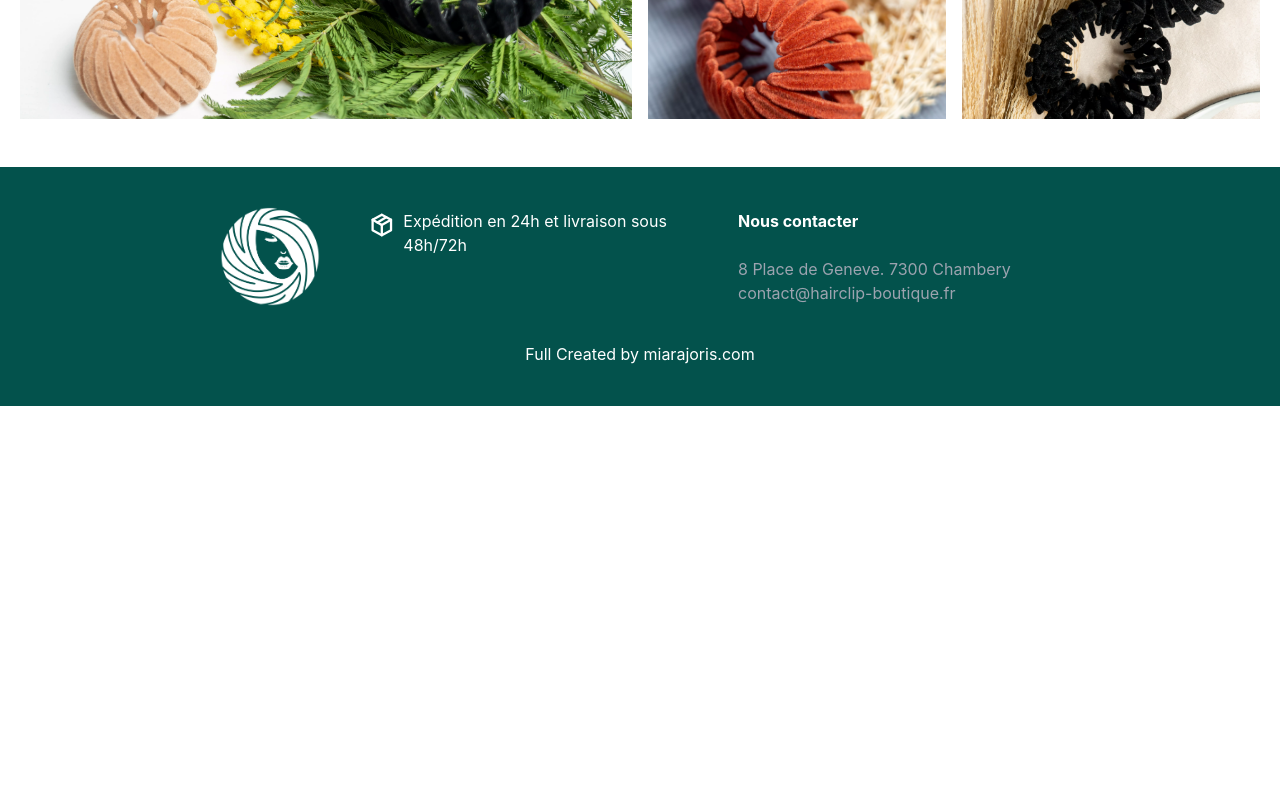
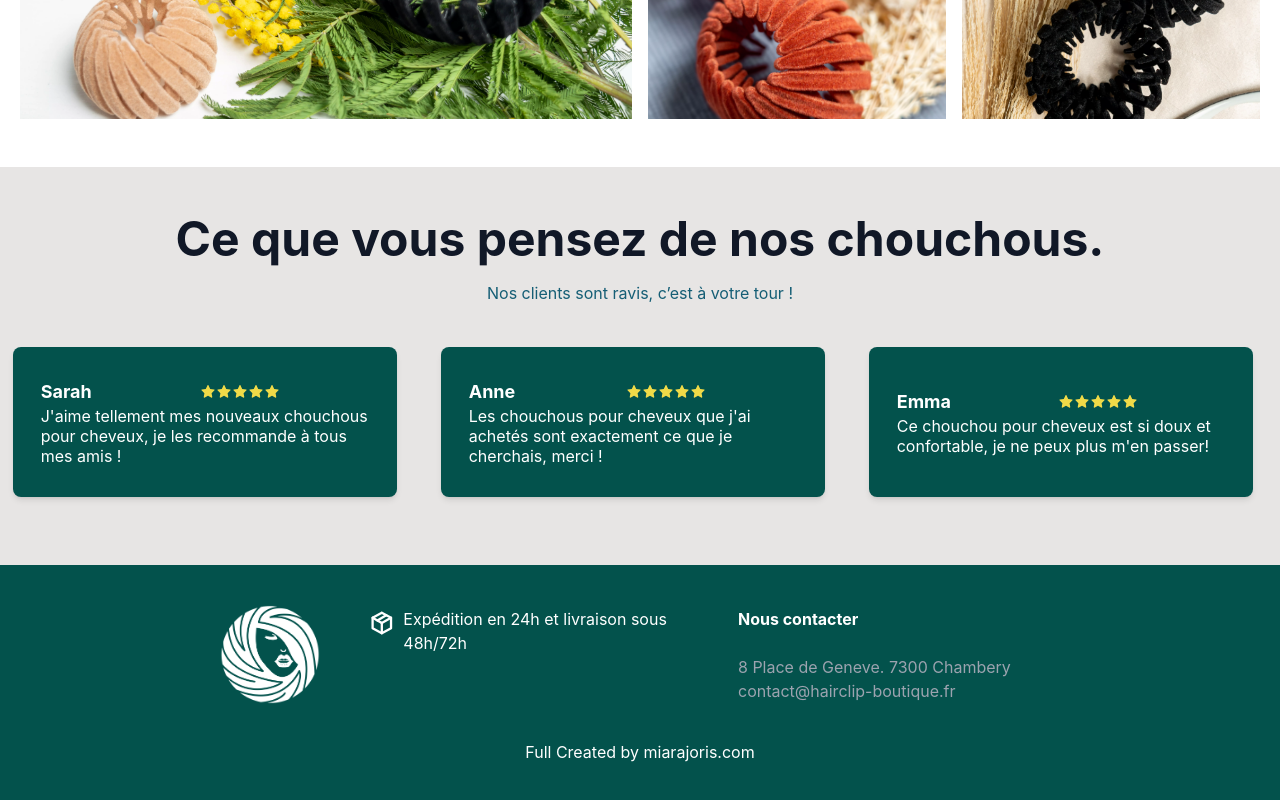
Before and after one commit to ace34TT/hairclip-v2, a React (Create React App) app: page / in a window 1280 px wide. Shown: the part 2773-3573 px from the top of the page. Before the commit the page ends 3179 px from the top, so only its background shows below. Built offline with nearby package versions, Linux system fonts and the light colour scheme; no server answers.

Commit message:
feat : opinions

```diff
--- a/src/components/product/product-card/ProductCard.tsx
+++ b/src/components/product/product-card/ProductCard.tsx
@@ -21,9 +21,7 @@ export default function ProductCard({
         style={{ backgroundColor: color, minWidth: "384px" }}
         className="flex w-80 md:w-96 py-6 flex-col items-center rounded-3xl prose hover:scale-105 hover:shadow-md transition ease-in-out cursor-pointer break-words"
       >
-        <h2 className="text-white">
-          {name} {color}
-        </h2>
+        <h2 className="text-white">{name}</h2>
         <img src={preview} className="rounded-3xl" alt="" />
         <div className="text-slate-50 w-10/12 text-center  inline-block">
           <div className="flex justify-center ">
--- a/src/pages/frontoffice/homepage/Homepage.tsx
+++ b/src/pages/frontoffice/homepage/Homepage.tsx
@@ -5,6 +5,7 @@ import { Helmet } from "react-helmet";
 import Colors from "./colors/Colors";
 import Commitment from "./Commitment";
 import Gallery from "./gallery/Gallery";
+import Opinions from "./opinions/Opinions";
 
 function Homepage() {
   return (
@@ -12,11 +13,13 @@ function Homepage() {
       <Helmet>
         <title>Hairclip - Accueil</title>
       </Helmet>
+      {/*  */}
       <Hero />
       <Colors />
       <About />
       <Commitment />
       <Gallery />
+      <Opinions />
     </>
   );
 }
--- a/src/pages/frontoffice/homepage/colors/Colors.tsx
+++ b/src/pages/frontoffice/homepage/colors/Colors.tsx
@@ -19,7 +19,7 @@ function Colors() {
       <h2 className="text-5xl mb-4 md:mb-12 ">Nos coloris</h2>
       <div className="flex justify-center items-center gap-8">
         <div className="flex items-center h-44 cursor-pointer">
-          <HiOutlineChevronLeft onClick={() => handleScroll(-700)} />
+          <HiOutlineChevronLeft size={56} onClick={() => handleScroll(-700)} />
         </div>
         <div
           id="products"
@@ -42,7 +42,7 @@ function Colors() {
               })}
         </div>
         <div className="flex items-center h-44 cursor-pointer">
-          <HiChevronRight onClick={() => handleScroll(700)} />
+          <HiChevronRight size={56} onClick={() => handleScroll(700)} />
         </div>
       </div>
     </div>
--- a/src/pages/frontoffice/homepage/colors/style.css
+++ b/src/pages/frontoffice/homepage/colors/style.css
@@ -1,6 +1,6 @@
-.products::-webkit-scrollbar,
-.opinions::-webkit-scrollbar {
+.products::-webkit-scrollbar {
   display: none;
+  scrollbar-width: none;
 }
 
 .hairclip-img {
@@ -13,9 +13,7 @@
 #products {
   width: 14.5%;
 }
-#opinions {
-  width: 13%;
-}
+
 @media (min-width: 768px) {
   .hairclip-img {
     width: 300px;
@@ -27,7 +25,4 @@
   #products {
     width: 41%;
   }
-  #opinions {
-    width: 36%;
-  }
 }
--- /dev/null
+++ b/src/pages/frontoffice/homepage/opinions/OpinionCard.tsx
@@ -0,0 +1,27 @@
+import React from "react";
+import { AiFillStar } from "react-icons/ai";
+
+interface IProps {
+  customer: string;
+  message: string;
+}
+
+export default function OpinionCard({ customer, message }: IProps) {
+  return (
+    <div className="inline-block">
+      <div className="flex w-80 md:w-96 min-h-[150px] sm:min-h-[150px] flex-col justify-center items-start rounded-lg px-7 bg-d-green text-white shadow-md">
+        <div className="flex  justify-start items-center gap-5 w-full">
+          <p className="text-left text-lg font-bold p-0 my-0 ">{customer}</p>
+          <div className="justify-self-end flex justify-center items-center md:mb-0 h-fit w-full ">
+            <AiFillStar color="#f0da48" />
+            <AiFillStar color="#f0da48" />
+            <AiFillStar color="#f0da48" />
+            <AiFillStar color="#f0da48" />
+            <AiFillStar color="#f0da48" />
+          </div>
+        </div>
+        <p className="text-left my-0 leading-5">{message}</p>
+      </div>
+    </div>
+  );
+}
--- /dev/null
+++ b/src/pages/frontoffice/homepage/opinions/Opinions.tsx
@@ -0,0 +1,86 @@
+import React, { useRef } from "react";
+import OpinionCard from "./OpinionCard";
+import { HiOutlineChevronLeft, HiChevronRight } from "react-icons/hi";
+import "./style.css";
+export default function Opinions() {
+  const opinionsContainer = useRef<HTMLDivElement>(null);
+  const handleScroll = (scrollOffset: any) => {
+    if (opinionsContainer.current)
+      opinionsContainer.current.scrollTo({
+        left: opinionsContainer.current.scrollLeft + scrollOffset,
+        behavior: "smooth",
+      });
+  };
+  return (
+    <div className="h-fit px-4 md:px-12 py-4 md:py-12 bg-stone-200 flex flex-col justify-center items-center prose max-w-none overflow-x-hidden">
+      <h2 className="text-5xl text-left md:text-center mb-4 md:mb-4 tracking-tighter md:tracking-normal">
+        Ce que vous pensez de nos chouchous.
+      </h2>
+      <p className="text-center text-cyan-800 mb-0 md:mb-5">
+        Nos clients sont ravis, c’est à votre tour !
+      </p>
+      <div className="flex justify-center items-center gap-8">
+        <div className="flex items-center h-44 cursor-pointer">
+          <HiOutlineChevronLeft size={56} onClick={() => handleScroll(-700)} />
+        </div>
+        <div
+          id="opinions"
+          className="opinions flex items-stretch  gap-2 md:gap-11 overflow-x-auto p-5"
+          ref={opinionsContainer}
+        >
+          <OpinionCard
+            customer={"Sarah"}
+            message={
+              "J'aime tellement mes nouveaux chouchous pour cheveux, je les recommande à tous mes amis !"
+            }
+          />
+          <OpinionCard
+            customer={"Anne"}
+            message={
+              "Les chouchous pour cheveux que j'ai achetés sont exactement ce que je cherchais, merci !"
+            }
+          />
+          <OpinionCard
+            customer={"Emma"}
+            message={
+              "Ce chouchou pour cheveux est si doux et confortable, je ne peux plus m'en passer!"
+            }
+          />
+          <OpinionCard
+            customer={"Zoé"}
+            message={
+              "Je recommande vivement ce chouchou pour cheveux, il est facile à utiliser et très résistant."
+            }
+          />
+          <OpinionCard
+            customer={"Anaïs"}
+            message={
+              "Je suis très contente de mon achat de chouchou, ils sont frais et pratiques."
+            }
+          />
+          <OpinionCard
+            customer={"Léa"}
+            message={
+              "Ces chouchous sont une excellente achat, je suis heureuse de les avoir achetés."
+            }
+          />
+          <OpinionCard
+            customer={"Camille"}
+            message={
+              "Je suis comblée par la qualité de ces chouchous, ils sont vraiment top."
+            }
+          />
+          <OpinionCard
+            customer={"Luisa"}
+            message={
+              "J'ai craqué pour toutes les couleurs , ma fille est ravie."
+            }
+          />
+        </div>
+        <div className="flex items-center h-44 cursor-pointer">
+          <HiChevronRight size={56} onClick={() => handleScroll(700)} />
+        </div>
+      </div>
+    </div>
+  );
+}
--- /dev/null
+++ b/src/pages/frontoffice/homepage/opinions/style.css
@@ -0,0 +1,12 @@
+.opinions::-webkit-scrollbar {
+  display: none;
+  scrollbar-width: none;
+}
+#opinions {
+  width: 13%;
+}
+@media (min-width: 768px) {
+  #opinions {
+    width: 36%;
+  }
+}
```
